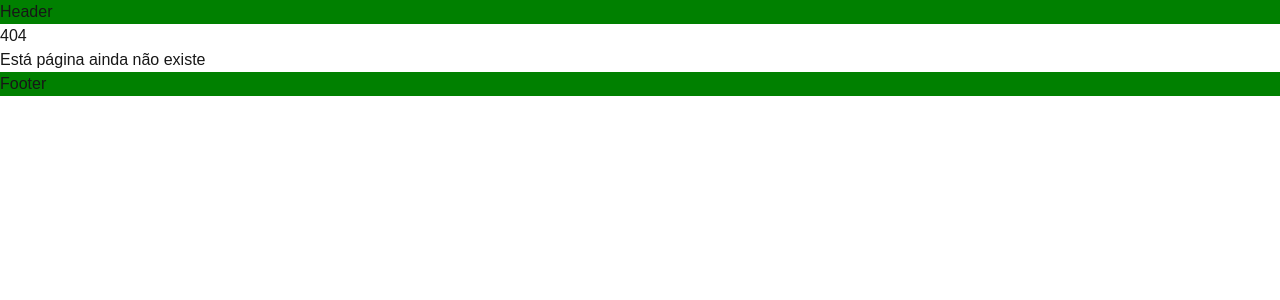
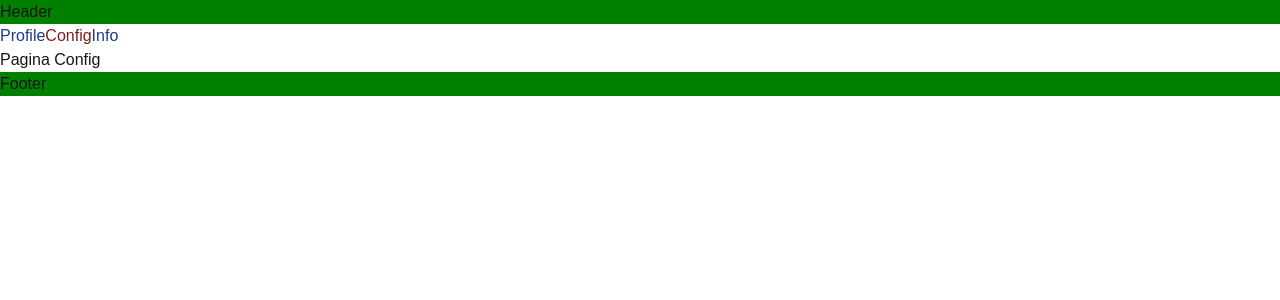
Before and after one commit to diegocar448/Next14_Features, a Next.js app: page /config in a window 1280 px wide. Before the commit this address had no page. Shown: the top 300 px of the page. Built offline with nearby package versions, Linux system fonts and the light colour scheme.

Commit message:
active links

```diff
--- /dev/null
+++ b/src/app/(users)/config/page.tsx
@@ -0,0 +1,5 @@
+export default function Page(){
+    return (
+        <h1>Pagina Config</h1>
+    )
+}
--- /dev/null
+++ b/src/app/(users)/info/page.tsx
@@ -0,0 +1,5 @@
+export default function Info(){
+    return (
+        <h1>Pagina Info</h1>
+    )
+}
--- /dev/null
+++ b/src/app/(users)/layout.tsx
@@ -0,0 +1,32 @@
+'use client'
+import Link from "next/link"
+import { usePathname } from "next/navigation"
+import './styles.css'
+
+const navLinks = [
+    { name: `Profile`, href: '/profile' },
+    { name: `Config`, href: '/config' },
+    { name: `Info`, href: '/info' }
+]
+
+export default function UsersLayout({children}: {children: React.ReactNode}){
+
+    const pathname = usePathname()
+
+    return (
+        <div>
+            {navLinks.map((link) => {
+                const isActive = pathname.startsWith(link.href)
+
+                return (
+                    <Link
+                        className={`${isActive ? 'text-red-900' : 'text-blue-900'}`}
+                        key={ link.href }
+                        href={link.href}
+                    >{link.name}</Link>
+                )
+            })}
+            {children}
+        </div>
+    )
+}
--- /dev/null
+++ b/src/app/(users)/profile/page.tsx
@@ -0,0 +1,5 @@
+export default function Profile(){
+    return (
+        <h1>Pagina Profile</h1>
+    )
+}
--- /dev/null
+++ b/src/app/(users)/styles.css
@@ -0,0 +1,3 @@
+@tailwind base;
+@tailwind utilities;
+@tailwind components;
--- a/src/app/page.tsx
+++ b/src/app/page.tsx
@@ -1,7 +1,11 @@
-import Image from "next/image";
+import Link from 'next/link';
 
 export default function Home() {
   return (
-    <h1>Nois de novo</h1>
+    <>
+    	<h1>Nois de novo</h1>
+    	<Link href={'/products'}>Ir para a pagina de produtos</Link>
+    </>
+
   );
 }
--- a/src/app/products/page.tsx
+++ b/src/app/products/page.tsx
@@ -1,4 +1,5 @@
 import { Metadata } from "next"
+import Link from "next/link"
 
 export const metadata: Metadata = {
     title: {
@@ -8,11 +9,12 @@ export const metadata: Metadata = {
 
 
 export default function Products(){
+    const id = 1
     return (
         <div>
-            <p>Produto 1</p>
-            <p>Produto 2</p>
-            <p>Produto 3</p>
+            <Link href={ `/products/${id}` }>Produto 1</Link>
+            <Link href={ '/products/2' }>Produto 2</Link>
+            <Link href={ '/products/3' } replace>Produto 3</Link>
         </div>
     )
 }
```
